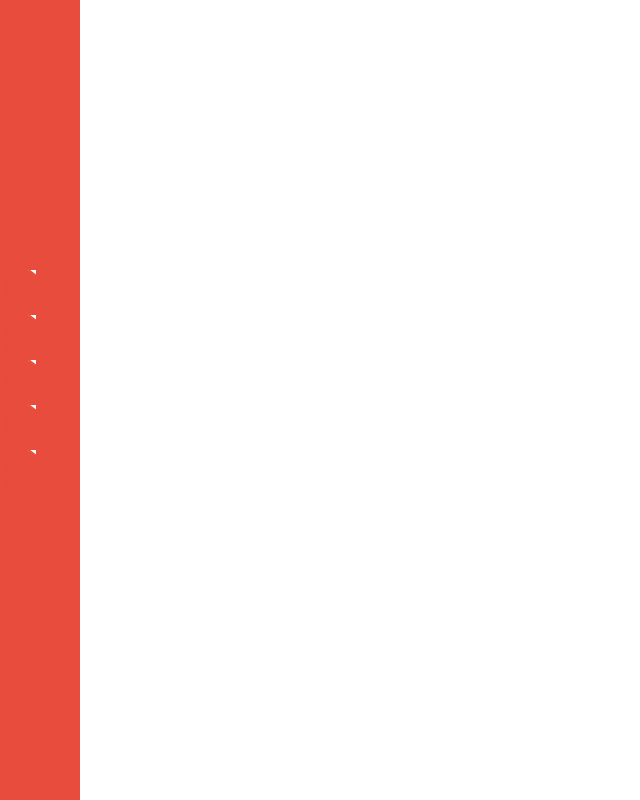
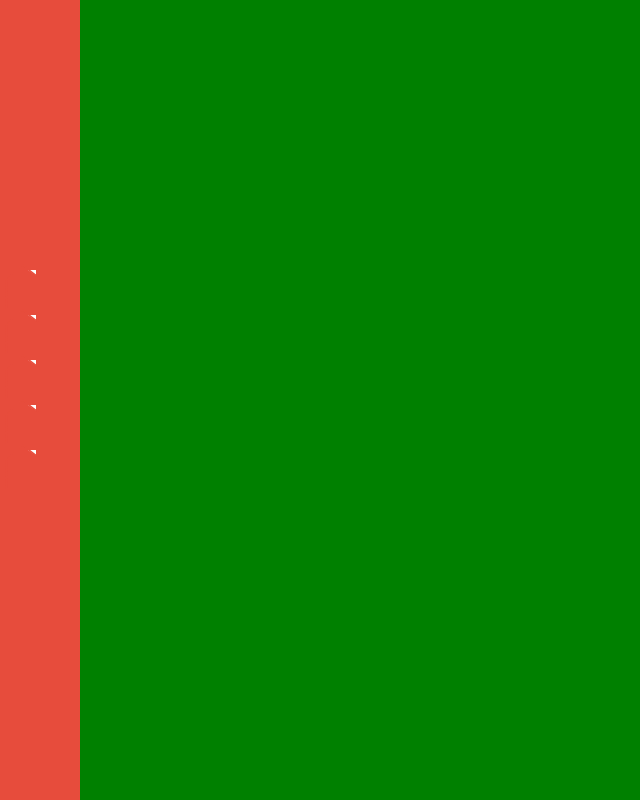
Before and after one commit to Instant-Monkey/personal-website, a plain HTML site: page index.html in a window 1280 px wide. Shown: the whole page, without its empty margins (0-640 px from the left). Drawn offline with Linux system fonts and the light colour scheme.

Commit message:
General Layout set

```diff
--- a/css/make-it-beautiful.css
+++ b/css/make-it-beautiful.css
@@ -33,6 +33,7 @@ html, body {
 	margin-left: auto;
 	margin-right: auto;
 	width:100vw;
+	height:100%;
 	max-width:1920px;
 	text-shadow:none;
 	overflow-y:auto;
@@ -81,6 +82,7 @@ div {  /*Make border and padding part of the width/height by default */
 /* ---------------------------------- *\
   #NAVIGATION
 \* ---------------------------------- */
+
 
 /*-----MOBILE-----*/
 
@@ -131,6 +133,45 @@ div {  /*Make border and padding part of the width/height by default */
 
 }
 
+
+
+
+
 /* ---------------------------------- *\
-  #NAVIGATION
+  #WEBSITE CONTENT
 \* ---------------------------------- */
+
+/*-----GENERAL LAYOUT-----*/
+
+.layout-full-width {
+	position:absolute;
+	background-color:red;
+	width: 100vw;
+	height: calc(100% - 4rem);
+	top:4rem;
+
+
+}
+
+@media only screen and (min-width: 64.0625em) {
+
+	.layout-full-width {
+		width: calc(100vw - 5rem);
+		height:100%;
+		background-color:green;
+		left:5rem;
+		top:0;
+
+
+	}
+}
+
+
+
+
+/* ---------------------------------- *\
+  #HOME SECTION
+\* ---------------------------------- */
+
+
+.
```
